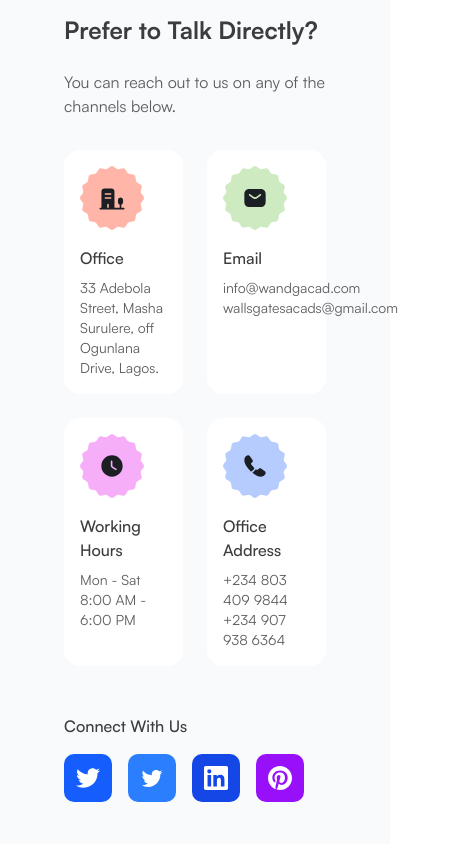
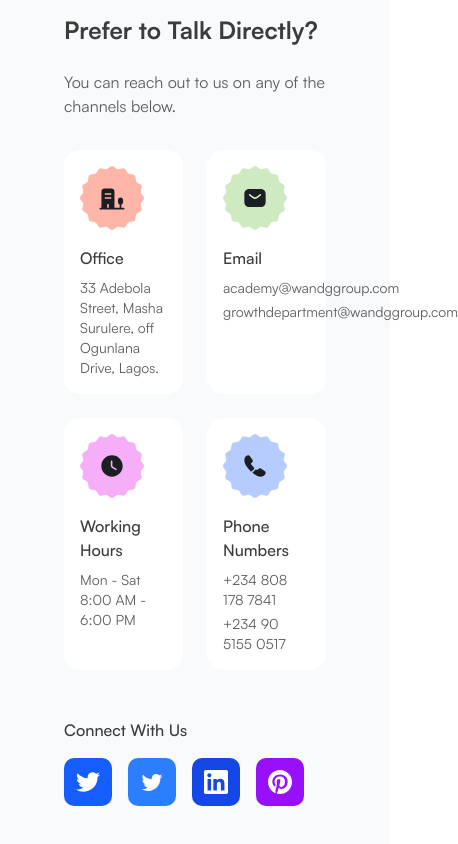
Before and after one commit to joshytheprogrammer/new-acad, a Next.js app: page /2025-summer-academy-surulere in a window 390 px wide. Shown: the part 11026-11870 px from the top of the page, 458 px wide, since content can reach past the window. Built offline with nearby package versions, Linux system fonts and the light colour scheme; no server answers.

Commit message:
feat: Update contact section with email and phone links for improved accessibility

```diff
--- a/src/components/academy/summer/Contact.tsx
+++ b/src/components/academy/summer/Contact.tsx
@@ -451,13 +451,17 @@ export default function Contact() {
                                     {/* Email */}
                                     <div className="bg-white p-4">
                                         <div className="mb-4">
-                                                <Image src="/images/email.svg" alt="Office" width={32} height={32} className="size-16" />
+                                                <Image src="/images/email.svg" alt="Email" width={32} height={32} className="size-16" />
                                             </div>
                                         <h4 className="font-semibold text-gray-900 mb-2">Email</h4>
-                                        <p className="text-sm text-gray-600">
-                                            info@wandgacad.com<br />
-                                            wallsgatesacads@gmail.com
-                                        </p>
+                                        <div className="text-sm text-gray-600 space-y-1">
+                                            <a href="mailto:academy@wandggroup.com" className="block hover:text-chambray-600 transition-colors">
+                                                academy@wandggroup.com
+                                            </a>
+                                            <a href="mailto:growthdepartment@wandggroup.com" className="block hover:text-chambray-600 transition-colors">
+                                                growthdepartment@wandggroup.com
+                                            </a>
+                                        </div>
                                     </div>
 
                                     {/* Working Hours */}
@@ -475,13 +479,17 @@ export default function Contact() {
                                     {/* Office Address */}
                                     <div className="bg-white p-4">
                                         <div className="mb-4">
-                                                <Image src="/images/address.svg" alt="Office" width={32} height={32} className="size-16" />
+                                                <Image src="/images/address.svg" alt="Phone" width={32} height={32} className="size-16" />
                                             </div>
-                                        <h4 className="font-semibold text-gray-900 mb-2">Office Address</h4>
-                                        <p className="text-sm text-gray-600">
-                                            +234 803 409 9844 <br />
-                                            +234 907 938 6364
-                                        </p>
+                                        <h4 className="font-semibold text-gray-900 mb-2">Phone Numbers</h4>
+                                        <div className="text-sm text-gray-600 space-y-1">
+                                            <a href="tel:+2348081787841" className="block hover:text-chambray-600 transition-colors">
+                                                +234 808 178 7841
+                                            </a>
+                                            <a href="tel:+2349051550517" className="block hover:text-chambray-600 transition-colors">
+                                                +234 90 5155 0517
+                                            </a>
+                                        </div>
                                     </div>
                                 </div>
 
```
